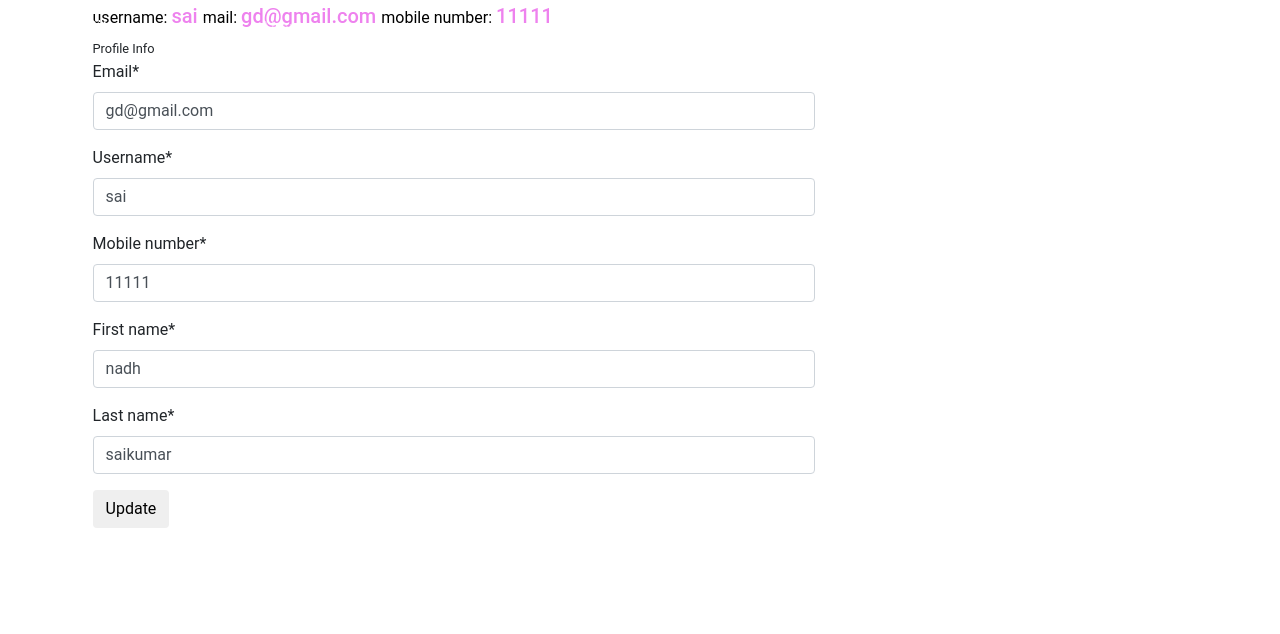
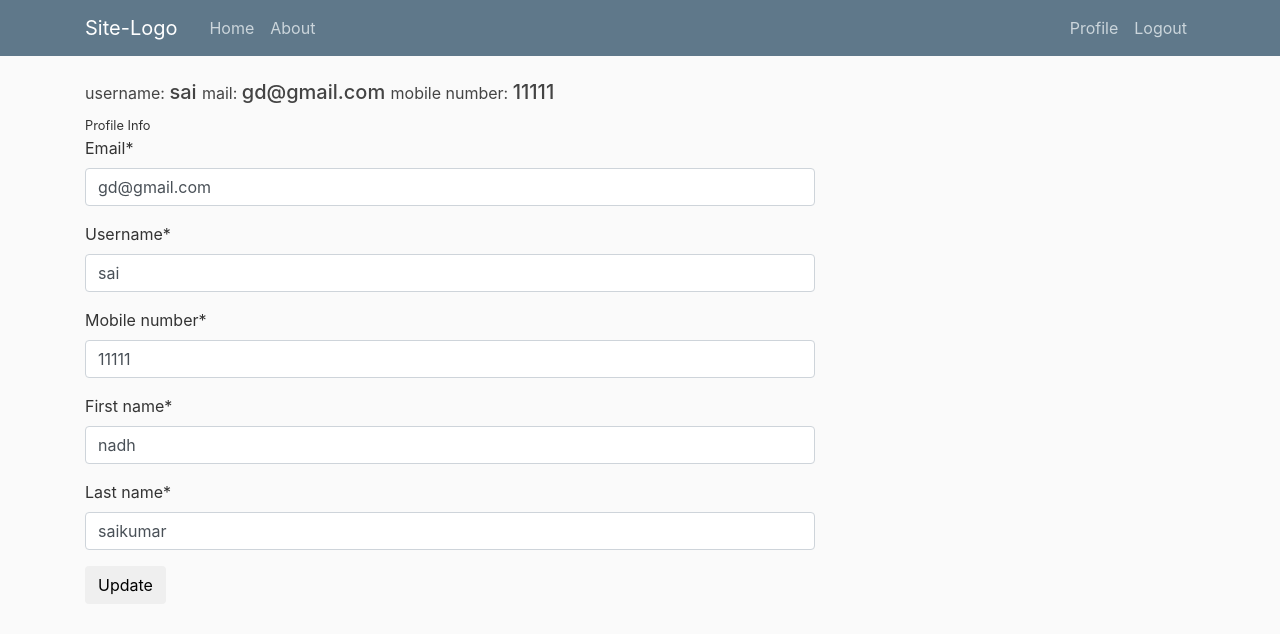
Before and after one commit to Durgarao310/intern-task, a Django app: page /profile/ in a window 1280 px wide. Shown: the top 634 px of the page. Run offline with Django 3.2, Linux system fonts and the light colour scheme; a user stored in the database is signed in; some libraries are stand-ins or nearby versions.

Commit message:
Update main.css

```diff
--- a/mysite/main/static/css/main.css
+++ b/mysite/main/static/css/main.css
@@ -1,69 +1,84 @@
-*{
+body {
+    background: #fafafa;
+    color: #333333;
+    margin-top: 5rem;
+  }
+
+  h1, h2, h3, h4, h5, h6 {
+    color: #444444;
+  }
+
+  ul {
     margin: 0;
-    padding: 0;
-    box-sizing: border-box;
-    font-family: 'Roboto', sans-serif;
   }
-a{
+
+  .bg-steel {
+    background-color: #5f788a;
+  }
+
+  .site-header .navbar-nav .nav-link {
+    color: #cbd5db;
+  }
+
+  .site-header .navbar-nav .nav-link:hover {
+    color: #ffffff;
+  }
+
+  .site-header .navbar-nav .nav-link.active {
+    font-weight: 500;
+  }
+
+  .content-section {
+    background: #ffffff;
+    padding: 10px 20px;
+    border: 1px solid #dddddd;
+    border-radius: 3px;
+    margin-bottom: 20px;
+  }
+
+  .article-title {
+    color: #444444;
+  }
+
+  a.article-title:hover {
+    color: #428bca;
     text-decoration: none;
   }
-ul{
-    list-style-type: none;
-    margin: 0;
-    padding: 0;
-}
-.header{
 
-    color: #8B00FF;
-    padding: 15px 0px;
-    border-bottom: 1px solid #8B00FF;
-    background-color:white;
-}
-.header-nav, .nav-items{
-    display: flex;
-}
-.header-nav{
-    display: flex;
-    justify-content: flex-start;
-    align-content: center;
+  .article-content {
+    white-space: pre-line;
   }
 
+  .article-img {
+    height: 65px;
+    width: 65px;
+    margin-right: 16px;
   }
-.site-logo {
-    flex: 2 2 80%;
-    padding: 10px 20px;
+
+  .article-metadata {
+    padding-bottom: 1px;
+    margin-bottom: 4px;
+    border-bottom: 1px solid #e3e3e3
   }
-.site-logo {
-    padding-left: 2.5mm;
+
+  .article-metadata a:hover {
+    color: #333;
+    text-decoration: none;
   }
-.site-logo a{
-    color: #DAA520AA;
-    font-weight: bold;
-    font-family:  monospace;
+
+  .article-svg {
+    width: 25px;
+    height: 25px;
+    vertical-align: middle;
   }
-.nav-items{
-    flex: 1 1 30%;
-    justify-self: flex-end;
+
+  .account-img {
+    height: 125px;
+    width: 125px;
+    margin-right: 20px;
+    margin-bottom: 16px;
   }
-.nav-items_item{
-    padding-left: 5mm;
-align-self: center;
+
+  .account-heading {
+    font-size: 2.5rem;
   }
-.form-items{
-    padding-left: 2mm;
-}
-.small-items{
-    color: black;
-}
-.user-item{
-    color: violet;
-    padding-left: 2mm;
-    padding-top: 1mm ;
-}
-.message{
-    padding-left: 2mm;
-    color: #333;
-}
-.profile{
-    align-content: center;
-}
```
Lines whose indentation alone changed are shown as unchanged.
